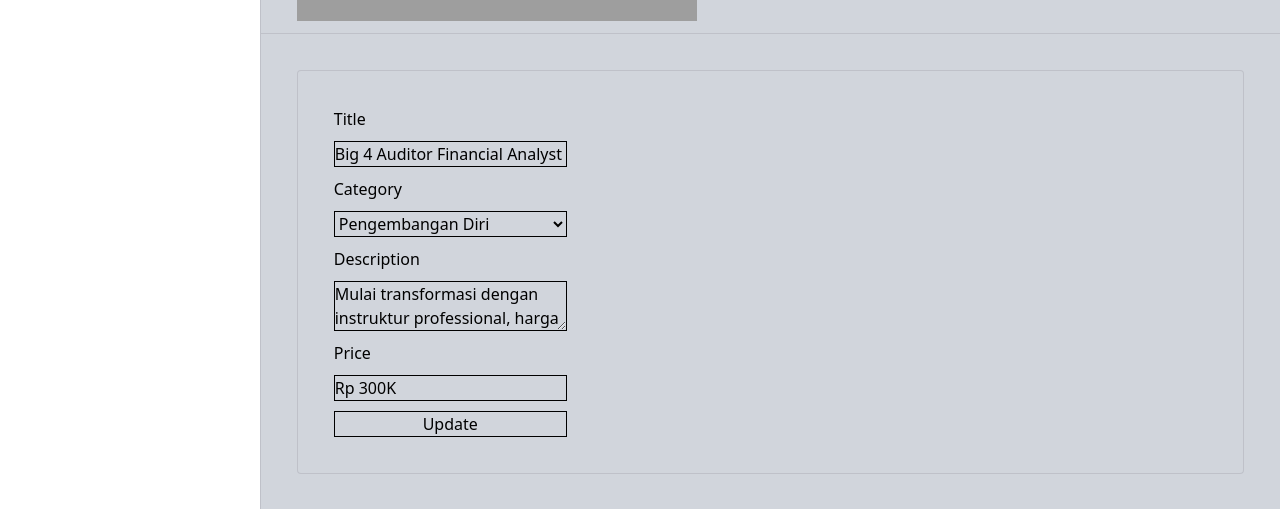
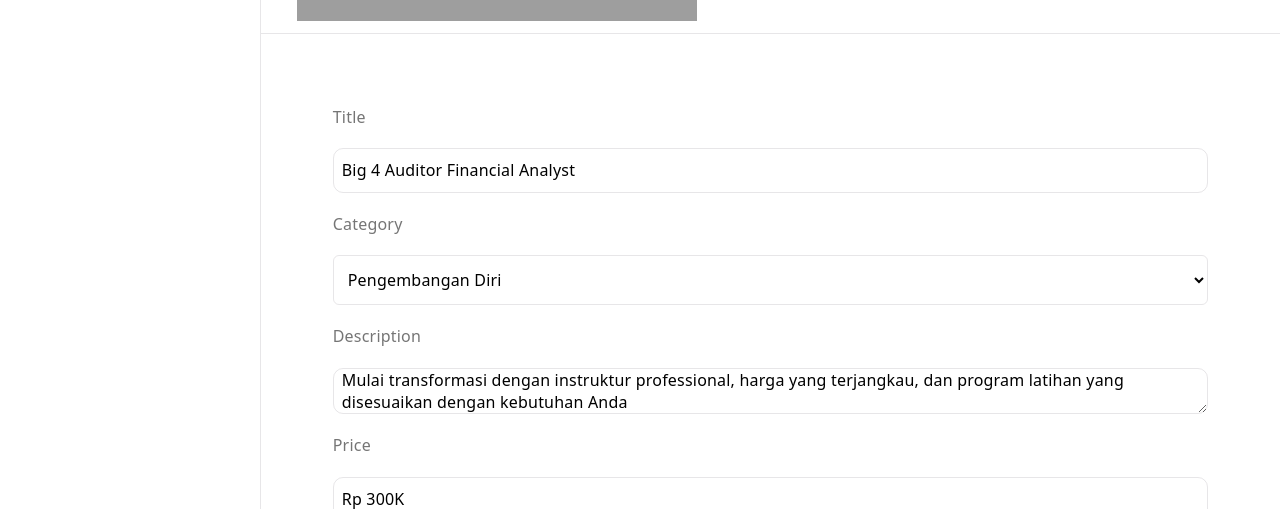
Before and after one commit to budiwputra/videobelajar-react-js, a React app: page /dashboard/product-edit/1 in a window 1280 px wide. Shown: the part 291-800 px from the top of the page. Built offline with nearby package versions, Linux system fonts and the light colour scheme; grey boxes are pictures that could not be loaded; the HTML template or start-up script is replaced by a standard one.

Commit message:
improve product-entry

```diff
--- a/src/components/elements/BodyRegular.jsx
+++ b/src/components/elements/BodyRegular.jsx
@@ -1,7 +1,7 @@
 const   BodyRegular = ({children, className}) => {
     return (
             <p className={`font-normal text-sm leading-[140%] tracking-[0.2px] sm:text-base
-            ${className ?? "text-dark-secondary"}`}>{children}</p>
+            ${className ?? "text-dark-secondary"}`} >{children}</p>
 
     )
 }
--- a/src/components/elements/ButtonMenu.jsx
+++ b/src/components/elements/ButtonMenu.jsx
@@ -1,6 +1,7 @@
 const ButtonMenu = ({children, className, ...props}) => {
     return (
-        <button className={`font-medium leading-[140%] tracking-[0.2px] text-dark-secondary cursor-pointer ${className ?? "text-base" }`} {...props} >
+        <button className={`font-medium leading-[140%] tracking-[0.2px] text-dark-secondary cursor-pointer
+        ${className ?? "text-base" }`} {...props} >
             {children}
         </button>
     )
--- a/src/components/elements/SecondaryButton.jsx
+++ b/src/components/elements/SecondaryButton.jsx
@@ -1,9 +1,9 @@
-const SecondaryButton = ({children, className}) => {
+const SecondaryButton = ({children, className, ...props}) => {
     return (
         <button className={`border border-secondary font-bold leading-[140%] tracking-[0.2px]
         text-sm sm:text-base bg-secondary text-white
         sm:py-[10px] sm:px-[26px] rounded-[10px] hover:bg-secondary-80 hover:text-secondary hover:border-secondary-80 cursor-pointer
-        ${className ?? "py-[7px] px-[22px]"}`}>{children}</button>
+        ${className ?? "py-[7px] px-[22px]"}`}{...props}>{children}</button>
     )
 }
 export default SecondaryButton
--- /dev/null
+++ b/src/components/elements/TextArea.jsx
@@ -0,0 +1,10 @@
+const TextArea = ({className, ...props}) => {
+    return (
+        <textarea className={`${className} border border-other-border w-full text-sm sm:text-base font-normal
+        leading-[140%] tracking-[0.2px] rounded-[10px] px-[8px]`}
+        {...props}
+        defaultValue="Mulai transformasi dengan instruktur professional, harga yang terjangkau, dan program latihan yang disesuaikan dengan kebutuhan Anda"
+        ></textarea>
+    )
+}
+export default TextArea
--- a/src/components/models/SideBarDashboard.jsx
+++ b/src/components/models/SideBarDashboard.jsx
@@ -27,7 +27,7 @@ const SideBarDashboard = () => {
                 </ButtonMenu>
                 {openMenu === "product" && (
                     <div>
-                        <ButtonMenu onClick={() => {navigate('product-entry')}} className="w-full text-left py-[16px] px-[36px]
+                        <ButtonMenu onClick={() => {navigate('product-entry')}} className="hidden w-full text-left py-[16px] px-[36px]
                         hover:bg-secondary bg-secondary-80">Product Entry</ButtonMenu>
                         <ButtonMenu onClick={() => {navigate('product-list')}} className="block w-full text-left py-[16px] px-[36px]
                         hover:bg-secondary bg-secondary-80">Product List</ButtonMenu>
--- a/src/layouts/DashboardLayout.jsx
+++ b/src/layouts/DashboardLayout.jsx
@@ -6,7 +6,7 @@ const DashboardLayout = () => {
     return (
         <div className="hidden md:flex md:flex-row min-h-screen">
         <SideBarDashboard />
-        <div className="flex flex-col flex-1 border-l border-other-border bg-gray-300">
+        <div className="flex flex-col flex-1 border-l border-other-border">
             <HeaderDashboard />
             <div className="flex-1 overflow-auto">
             <Outlet />
--- a/src/pages/Home.jsx
+++ b/src/pages/Home.jsx
@@ -8,7 +8,6 @@ import NavBar from "../components/models/NavBar.jsx"
 import SecondaryButton from "../components/elements/SecondaryButton.jsx"
 import '../App.css'
 import { useState } from "react"
-import { useNavigate } from "react-router"
 import useProductStore from "../store/useProductStore.js"
 import BodyLarge from "../components/elements/BodyLarge.jsx"
 import ratings from "../assets/ratings.png"
@@ -70,8 +69,8 @@ const App = () => {
             const randomImage = images[randomIndex]
             const randomAvatar = avatar[randomIndex]
             return (
-              <div key={index} className="border border-other-border flex flex-col items-center justify-center w-[320px] sm:w-[384px] p-[16px] sm:p-[20px]
-              gap-[16px] rounded-[10px] bg-white ">
+              <div key={index} className="border border-other-border flex flex-col items-center justify-center w-full max-w-sm p-[16px] sm:p-[20px]
+  gap-[16px] rounded-[10px] bg-white">
               <div className='flex flex-col gap-[9px] sm:gap-[16px] justify-center'>
                   <div className='flex flex-row sm:grid gap-[12px] sm:gap-[16px] items-center'>
 
@@ -88,11 +87,11 @@ const App = () => {
                   <div className='flex flex-row w-full items-center gap-[10px] '>
                       <img className='w-[36px] aspect-square sm:w-[40px] sm:aspect-square' src={randomAvatar} alt="Avatar" />
                       <div className='flex flex-col'>
-                      <BodyMedium className="text-sm sm:text-base cursor-pointer">Giyu Tomioka</BodyMedium>
-                      <div className='flex flex-row gap-[4px]'>
-                      <BodyRegular className="text-xs sm:text-sm text-dark-secondary">Senior Accountant</BodyRegular>
-                      <BodyRegular className="hidden sm:inline text-dark-secondary">di</BodyRegular>
-                      <BodyLarge className="text-dark-secondary hidden sm:inline">Gojek</BodyLarge>
+                      <BodyMedium className="text-sm sm:text-base cursor-pointer whitespace-nowrap">Giyu Tomioka</BodyMedium>
+                      <div className='flex flex-row gap-[4px] items-center'>
+                      <BodyRegular className="text-xs sm:text-sm text-dark-secondary whitespace-nowrap">Senior Accountant</BodyRegular>
+                      <BodyRegular className="hidden sm:text-sm sm:inline text-dark-secondary">di</BodyRegular>
+                      <BodyLarge className="text-dark-secondary hidden sm:inline sm:text-sm">Gojek</BodyLarge>
                       </div>
                       </div>
                   </div>
@@ -103,9 +102,9 @@ const App = () => {
                   <div className='flex flex-row items-center justify-between w-full'>
                       <div className='flex flex-row items-center gap-[8px]'>
                       <img src={ratings} alt="" />
-                      <BodyMedium className="text-xs sm:text-sm text-dark-secondary underline">3.5 (86)</BodyMedium>
+                      <BodyMedium className="text-xs sm:text-sm text-dark-secondary underline whitespace-nowrap">3.5 (86)</BodyMedium>
                       </div>
-                      <HeadingSemiBold size="price" className="text-primary">{e.price}</HeadingSemiBold>
+                      <HeadingSemiBold size="price" className="text-primary whitespace-nowrap">{e.price}</HeadingSemiBold>
                   </div>
               </div>
               </div>
--- a/src/pages/ProductEntry.jsx
+++ b/src/pages/ProductEntry.jsx
@@ -1,6 +1,12 @@
 import useProductStore from "../store/useProductStore"
 import { useNavigate, useParams } from "react-router"
 import { useRef, useEffect } from "react"
+import InputText from "../components/elements/InputText"
+import BodyRegular from "../components/elements/BodyRegular"
+import Button from "../components/elements/Button"
+import SelectOption from "../components/elements/SelectOption"
+import SecondaryButton from "../components/elements/SecondaryButton"
+import TextArea from "../components/elements/TextArea"
 
 const ProductEntry = ({isEdit}) => {
     const navigate = useNavigate()
@@ -34,7 +40,6 @@ const ProductEntry = ({isEdit}) => {
     ]
 
     console.log("Params", id)
-    console.log(product)
 
 
     useEffect(() => {
@@ -52,7 +57,7 @@ const ProductEntry = ({isEdit}) => {
 
     return (
         <div className="h-full p-[36px] ">
-        <div className="h-full border border-other-border rounded-sm bg-gray-300 flex p-[36px]">
+        <div className="h-full rounded-sm flex p-[36px] flex-col gap-[20px] ">
             <form ref={formRef} onSubmit={(e) => {
                 e.preventDefault()
                 if (isEdit) {
@@ -72,24 +77,40 @@ const ProductEntry = ({isEdit}) => {
                 })
                 }
                 navigate('/dashboard/product-list')
-            }} className="flex flex-col gap-[10px]" action="">
-                <label htmlFor="">Title</label>
-                <input className="border" name="title" type="text" placeholder="Masukkan Title" />
-                <label htmlFor="">Category</label>
+            }} className="flex flex-col gap-[20px]" action="">
 
-                <select className="border" name="category" id="">
+                <BodyRegular>Title</BodyRegular>
+                <InputText name="title" placeholder="Masukkan Title" />
+                <BodyRegular>Category</BodyRegular>
+                <SelectOption name="category" id="category">
                     {optionCategory.map((item, index) => (
                         <option key={index} label={item.label} value={item.value}></option>
                     ))}
-                </select>
+                </SelectOption>
+                <BodyRegular>Description</BodyRegular>
+                <TextArea name="desc" id="desc"></TextArea>
+                <BodyRegular>Price</BodyRegular>
+                <InputText name="price" placeholder="Masukkan Harga"/>
+                <Button type="submit">{isEdit ? "Update" : "Submit"}</Button>
 
-                <label htmlFor="">Description</label>
-                <textarea className="border"
-                defaultValue="Mulai transformasi dengan instruktur professional, harga yang terjangkau, dan program latihan yang disesuaikan dengan kebutuhan Anda" name="desc" id="desc"></textarea>
-                <label htmlFor="">Price</label>
-                <input placeholder="Masukkan harga" className="border" name="price" type="text" />
-                <button className="border" type="submit">{isEdit ? "Update" : "Submit"}</button>
+                {/* <label htmlFor="">Title</label>
+                <input className="border" name="title" type="text" placeholder="Masukkan Title" />
+                <label htmlFor="">Category</label>
+                <select className="border" name="category" id="category">
+                {optionCategory.map((item, index) => (
+                    <option key={index} label={item.label} value={item.value}></option>
+                    ))}
+                    </select>
+                    <label htmlFor="">Description</label>
+                    <textarea className="border"
+                    defaultValue="Mulai transformasi dengan instruktur professional, harga yang terjangkau, dan program latihan yang disesuaikan dengan kebutuhan Anda"
+                    name="desc" id="desc"></textarea>
+                    <label htmlFor="">Price</label>
+                    <input placeholder="Masukkan harga" className="border" name="price" type="text" />
+                    <button className="border" type="submit">{isEdit ? "Update" : "Submit"}</button> */}
+
             </form>
+            <SecondaryButton onClick={() => navigate('/dashboard/product-list')}>Cancel</SecondaryButton>
         </div>
         </div>
     )
--- a/src/pages/ProductList.jsx
+++ b/src/pages/ProductList.jsx
@@ -5,7 +5,7 @@ const ProductList = () => {
 
     return (
         <div className="h-full p-[36px] ">
-        <div className="h-full border border-other-border rounded-sm flex p-[36px]">
+        <div className="h-full rounded-sm flex p-[36px] justify-center">
             <CardDashboard/>
         </div>
         </div>
--- a/src/store/productcopy.js
+++ /dev/null
@@ -1,71 +0,0 @@
-const product = [
-    {
-        picture : '/assets/card.png',
-        alt : 'Picture 1',
-        title : 'Big 4 Auditor Financial Analyst',
-        category : 'Pemasaran',
-        price : 'Rp 300K'
-    },
-    {
-        picture : '/assets/card2.png',
-        alt : 'Picture 2',
-        title : 'Big 4 Auditor Financial Analyst',
-        category : 'Pemasaran',
-        price : 'Rp 300K'
-    },
-    {
-        picture : '/assets/card3.png',
-        alt : 'Picture 3',
-        title : 'Big 4 Auditor Financial Analyst',
-        category : 'Desain Grafis',
-        price : 'Rp 300K'
-    },
-    {
-        picture : '/assets/card4.png',
-        alt : 'Picture 4',
-        title : 'Big 4 Auditor Financial Analyst',
-        category : 'Desain Grafis',
-        price : 'Rp 300K'
-    }
-    ,
-    {
-        picture : '/assets/card5.png',
-        alt : 'Picture 5',
-        title : 'Big 4 Auditor Financial Analyst',
-        category : 'Pengembangan Diri',
-        price : 'Rp 300K'
-    }
-    ,
-    {
-        picture : '/assets/card6.png',
-        alt : 'Picture 6',
-        title : 'Big 4 Auditor Financial Analyst',
-        category : 'Bisnis Manajemen',
-        price : 'Rp 300K'
-    },
-    {
-        picture : '/assets/card7.png',
-        alt : 'Picture 77',
-        title : 'Big 4 Auditor Financial Analyst',
-        category : 'Bisnis Manajemen',
-        price : 'Rp 300K'
-    }
-    ,
-    {
-        picture : '/assets/card8.png',
-        alt : 'Picture 8',
-        title : 'Big 4 Auditor Financial Analyst',
-        category : 'Digital & Teknologi',
-        price : 'Rp 300K'
-    },
-    {
-        picture : '/assets/card9.png',
-        alt : 'Picture 9',
-        title : 'Big 4 Auditor Financial Analyst',
-        category : 'Digital & Teknologi',
-        price : 'Rp 300K'
-    }
-
-]
-
-export default product
```
Also changed, not shown: src/components/models/CardDashboard.jsx (+23 -14 lines), src/components/models/HeaderDashboard.jsx (+7 -2 lines).
